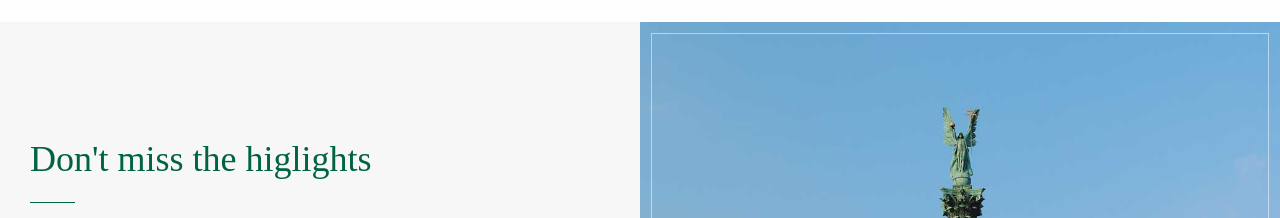
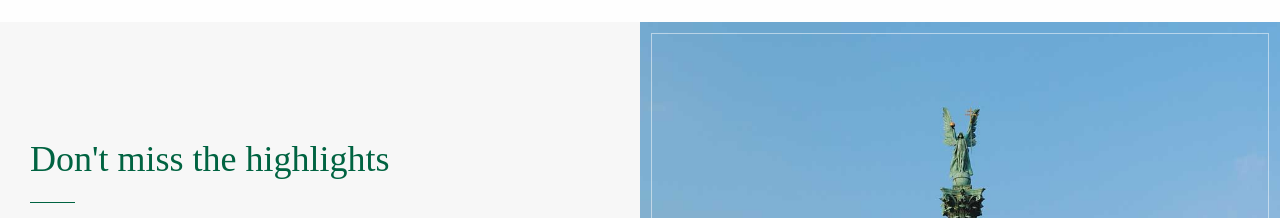
Before and after one commit to ceto/hbp, a plain HTML site: page index.html in a window 1280 px wide. Shown: the part 940-1158 px from the top of the page. Drawn offline with Linux system fonts and the light colour scheme; a web font is replaced by a local one.

Commit message:
Update 2018-01-18T09:07:01.592Z

```diff
--- a/index.html
+++ b/index.html
@@ -49,7 +49,7 @@
                         <div class="grid-x grid-margin-x">
                             <div class="cell">
                                 <div class="ps">
-                                    <h2 class="stylized">Don't miss the higlights</h2>
+                                    <h2 class="stylized">Don't miss the highlights</h2>
                                     <p class="lead">
                                         With the help of our experienced guide, discover the jewels of our city, including two UNESCO World Heritage areas. We have a few recommendations:
                                     </p>
@@ -57,7 +57,7 @@
                                         <li>Enjoy a panoramic view of the city from <strong>Gellért Hill</strong> and take a walk around the <strong>Citadel</strong> to see the <strong>Statue of Liberty</strong></li>
                                         <li>In the <strong>Buda Castle</strong> see the <strong>Royal Palace</strong> and <strong>Matthias Church,</strong> which was operating as a mosque during the Ottoman era.</li>
                                         <li>Visit the <strong>Parliament of Hungary,</strong> <strong>Liberty Square</strong> and <strong>St. Stephen’s Basilica.</strong></li>
-                                        <li>Hop on the oldest subway of the continent to discover <strong>Andrássy Avenue,</strong> <strong>Heroes’ Square,</strong> the <strong>Opera House</strong>and <strong>City Park.</strong></li>
+                                        <li>Hop on the oldest subway of the continent to discover <strong>Andrássy Avenue,</strong> <strong>Heroes’ Square,</strong> the <strong>Opera House</strong> and <strong>City Park.</strong></li>
                                     </ul>
                                 </div>
                             </div>
```
